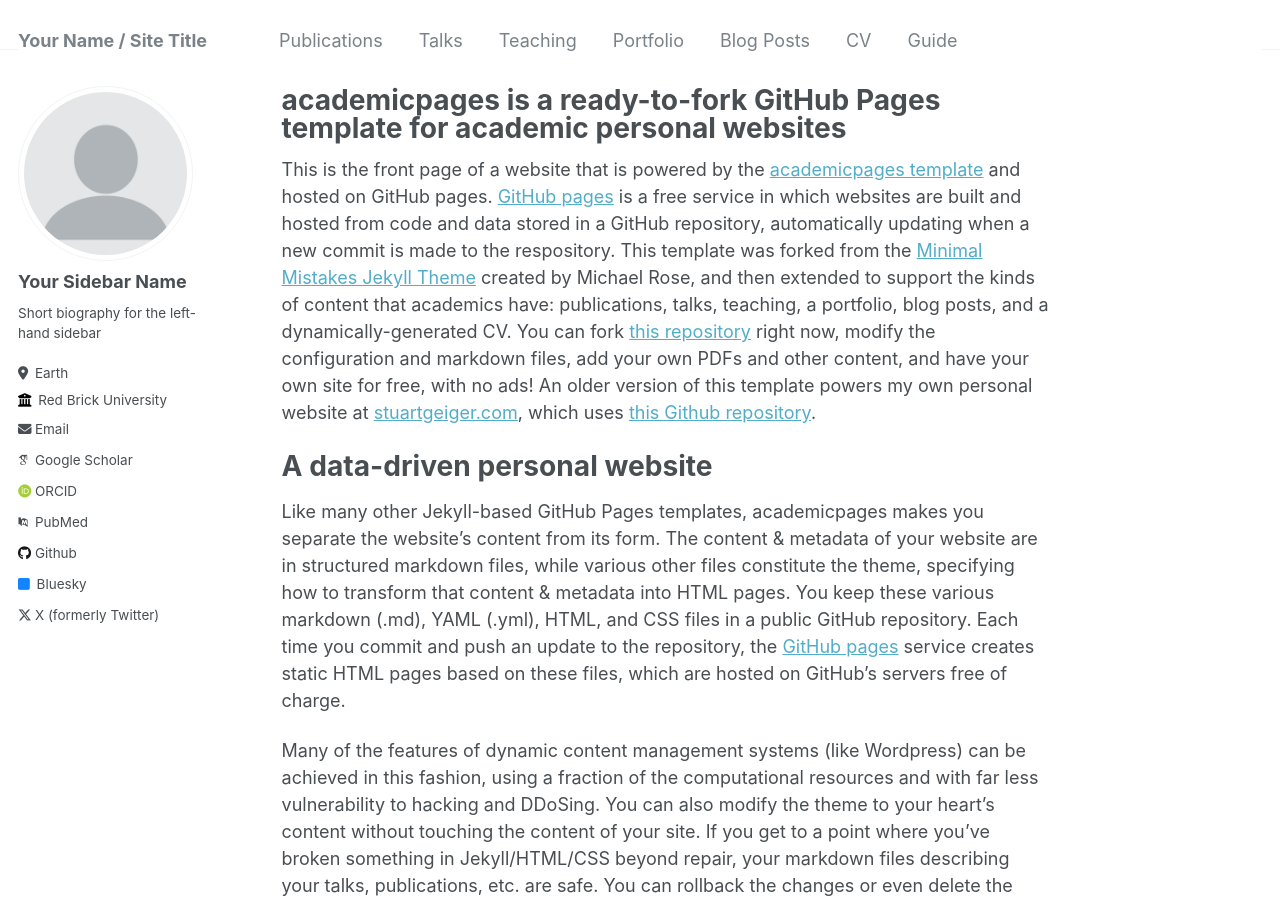
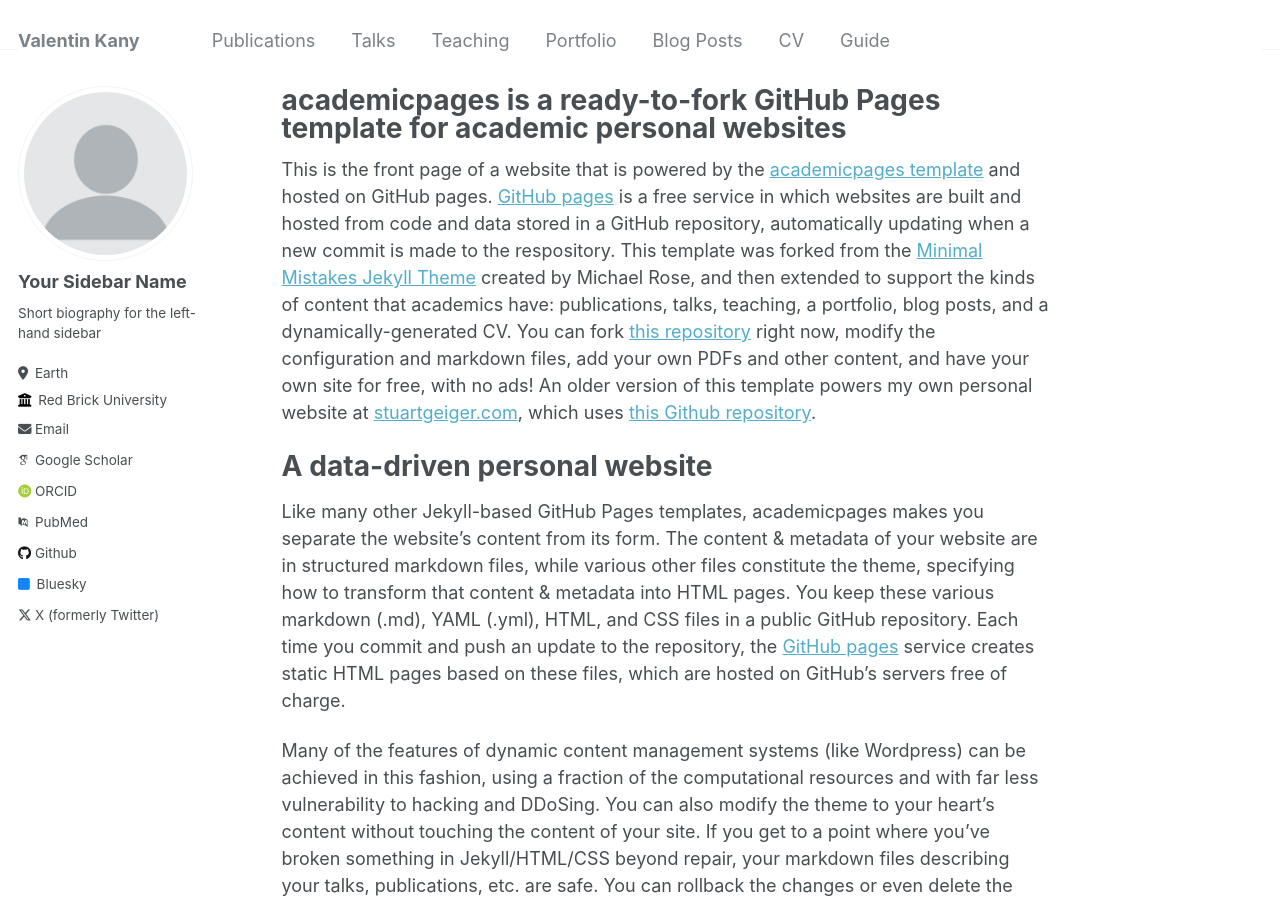
Before and after one commit to Valentin-Kany/Valentin-Kany.github.io, a Jekyll site: the page built from _pages/about.md, in a window 1280 px wide and 900 px high. Built offline with Jekyll 4.4.1, drawn with Linux system fonts in a browser that asks for light colours; some web fonts are replaced.

Commit message:
Update _config.yml

```diff
--- a/_config.yml
+++ b/_config.yml
@@ -8,7 +8,7 @@
 
 # Basic Site Settings
 locale                   : "en-US"
-title                    : "Your Name / Site Title"
+title                    : "Valentin Kany"
 title_separator          : "-"
 name                     : &name "Your Name"
 description              : &description "personal description"
```
